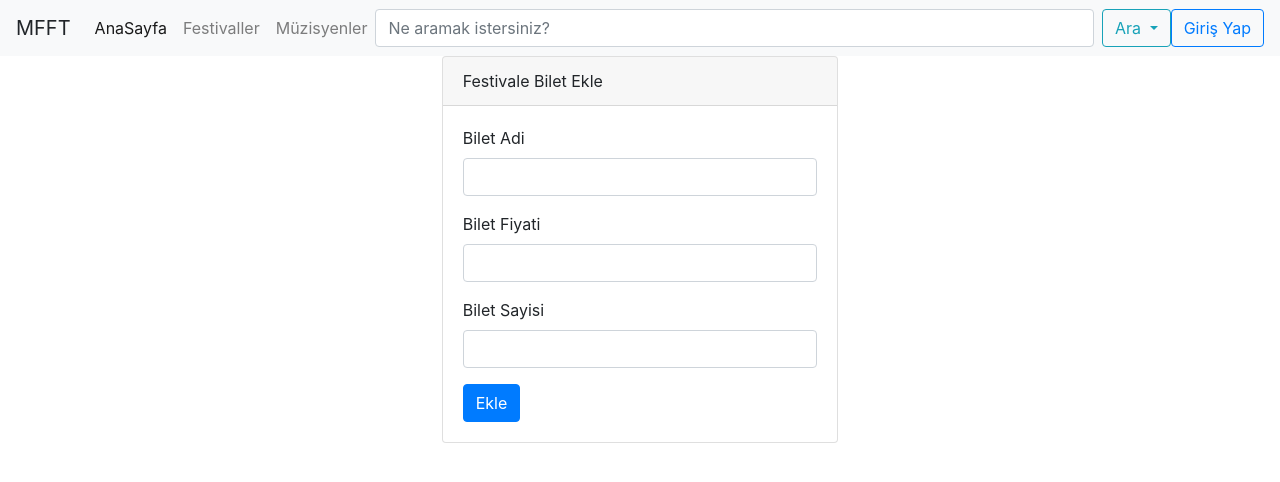
After one commit to ETU-EDBA/MFFT, a Flask app: page /festivalbiletekle/1 in a window 1280 px wide. The commit adds this page. Shown: the top 482 px of the page. Run offline with Flask 2, Linux system fonts and the light colour scheme; some libraries are stand-ins or nearby versions.

Commit message:
Festivalbiletekle

```diff
--- a/app.py
+++ b/app.py
@@ -9,7 +9,7 @@ from flask_login import LoginManager, UserMixin, \
 from flask_wtf import FlaskForm
 from sqlalchemy import asc
 
-from wtforms import StringField, PasswordField, SubmitField, SelectField, DateField
+from wtforms import StringField, PasswordField, SubmitField, SelectField, DateField, IntegerField
 from wtforms.validators import Email, DataRequired
 from flask_wtf.file import FileField, FileRequired
 from werkzeug.utils import secure_filename
@@ -55,6 +55,13 @@ class FestivalEkle(FlaskForm):
     bitistarihi = StringField('Festival Bitis Tarihi')
     aciklamasi = StringField('Festival Aciklamasi')
     bulundugusehir = StringField('Festivalin Bulundugu Sehir')
+
+class BiletEkle(FlaskForm):
+    adi = StringField('Bilet Adi')
+    fiyati = IntegerField('Bilet Fiyati')
+    biletsayisi = IntegerField('Bilet Sayisi')
+
+
 
 # flask-login
 login_manager = LoginManager()
@@ -114,7 +121,11 @@ class Bilet(db.Model):
     BiletFestivalId = db.Column(db.Integer, db.ForeignKey('Festival.FestivalId'), nullable=False)
     KalanBiletSayisi = db.Column(db.Integer)
     BiletIslemOzetleri = db.relationship('IslemOzeti', backref='bilet', lazy=True)
-
+    def __init__(self, adi, fiyati, festivalid, kalanbilet):
+        self.BiletAdi = adi
+        self.BiletFiyati = fiyati
+        self.BiletFestivalId = festivalid
+        self.KalanBiletSayisi = kalanbilet
 
 class IslemOzeti(db.Model):
     __tablename__ = 'IslemOzeti'
@@ -140,7 +151,7 @@ class Kullanici(db.Model, UserMixin):
         self.KullaniciSifre = sifre
         self.KullaniciAdi = adi
         self.KullaniciAdresi = adresi
-        self.KullaniciBakiyesi = 0
+        self.KullaniciBakiyesi = 10000
         self.KullaniciTuru = turu
 
     def __repr__(self):
@@ -393,3 +404,31 @@ def addSahneAlma(festivalId,muzisyenId):
             .filter(Muzisyen.MuzisyenId == muzisyenId).first()
     festival.FestivalSahneAlma.append(muzisyen)
     db.session.commit()
+
+@app.route('/festivalmuzisyenekle/<id>', methods=['GET', 'POST'])
+def festivalmuzisyenekle(id):
+    muzisyenlistesi=Muzisyen.query.all()
+    if request.method == 'GET':
+        return render_template('FestivalMuzisyenEkle.html', festivalid=id, muzisyenlistesi = muzisyenlistesi)
+
+@app.route('/festivalmuzisyenekle/<id1>/<id2>', methods=['GET', 'POST'])
+def festivalmuzisyenekle2(id1, id2):
+    muzisyenlistesi=Muzisyen.query.all()
+    if request.method == 'GET':
+        addSahneAlma(id1,id2)
+        flash('Festivale muzisyen eklendi.')
+        return render_template('FestivalMuzisyenEkle.html', festivalid=id, muzisyenlistesi = muzisyenlistesi)
+
+
+@app.route('/festivalbiletekle/<id>', methods=['GET', 'POST'])
+def festivalbiletekleroute(id):
+
+    formBilet = BiletEkle(request.form);
+    if request.method == 'GET':
+        return render_template('FestivalBiletEkle.html', form = formBilet, festivalid=id)
+    else:
+        yeniBilet=Bilet(formBilet.adi.data, formBilet.fiyati.data, id, formBilet.biletsayisi.data)
+        db.session.add(yeniBilet)
+        db.session.commit()
+        flash('Festivale bilet eklendi.')
+        return redirect("/festivalbiletekle/"+id)
--- /dev/null
+++ b/templates/FestivalBiletEkle.html
@@ -0,0 +1,37 @@
+{% extends 'Layout.html' %}
+  {% block body %}
+
+    <div class="container col-md-4">
+      <div class="card">
+        <div class="card-header">
+          Festivale Bilet Ekle
+        </div>
+        <div class="card-body">
+          {% with messages = get_flashed_messages() %}
+            {% if messages %}
+
+              {% for message in messages %}
+              <div class="flashes alert alert-primary" role="alert">
+                {{ message }}
+              </div>
+              {% endfor %}
+
+            {% endif %}
+          {% endwith %}
+          <form method="POST" action="/festivalbiletekle/{{festivalid}}" >
+            <div class="form-group">
+              {{ form.adi.label }} {{ form.adi(size=20, class_="form-control") }}
+            </div>
+            <div class="form-group">
+              {{ form.fiyati.label }} {{ form.fiyati(class_="form-control") }}
+            </div>
+            <div class="form-group">
+              {{ form.biletsayisi.label }} {{ form.biletsayisi(size=20, class_="form-control") }}
+            </div>
+            <input class="btn btn-primary"type="submit" value="Ekle">
+          </form>
+        </div>
+      </div>
+    </div>
+
+  {% endblock %}
--- a/templates/SatinAlma.html
+++ b/templates/SatinAlma.html
@@ -7,7 +7,10 @@
       <div class="card-body">
         <h5 class="card-title">  Bilet Adi: {{bilet.BiletAdi}}</h5>
         <p class="card-text">Bilet Fiyati: {{bilet.BiletFiyati}}</p>
-        <p class="card-text">Bakiyeniz :{{kullanici.KullaniciBakiyesi}}</p>
+        {% if current_user.is_authenticated and not current_user.KullaniciTuru=='festival'%}
+          <p class="card-text">Bakiyeniz :{{kullanici.KullaniciBakiyesi}}</p>
+        {% endif %}
+
         <a href="/islemozeti/{{bilet.BiletId}}" id="go_to_bilet_button" value={{bilet.BiletId}} class="btn btn-primary">Ödeme Yap</a>
         </div>
     </div>
--- a/templates/Signup.html
+++ b/templates/Signup.html
@@ -27,6 +27,9 @@
                 {{ form.password.label }} {{ form.password(size=20, class_="form-control") }}
               </div>
               <div class="form-group">
+                {{ form.adi.label }} {{ form.adi(size=50, class_="form-control") }}
+              </div>
+              <div class="form-group">
                 {{ form.adresi.label }} {{ form.adresi(size=50, class_="form-control") }}
               </div>
               <div class="form-group">
```
Also changed, not shown: templates/Festival.html (+8 -0 lines), templates/FestivalMuzisyenEkle.html (added, +30 -0 lines), templates/Profil.html (+13 -1 lines).
